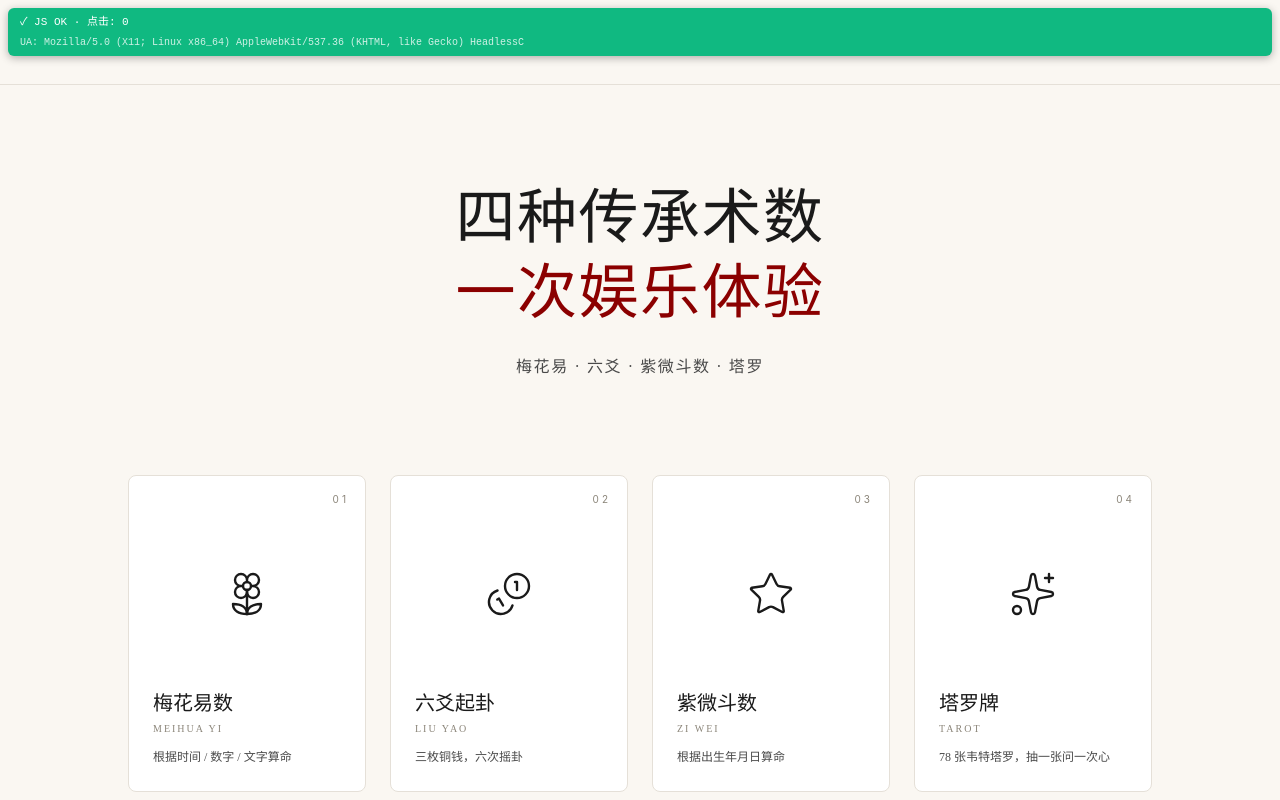
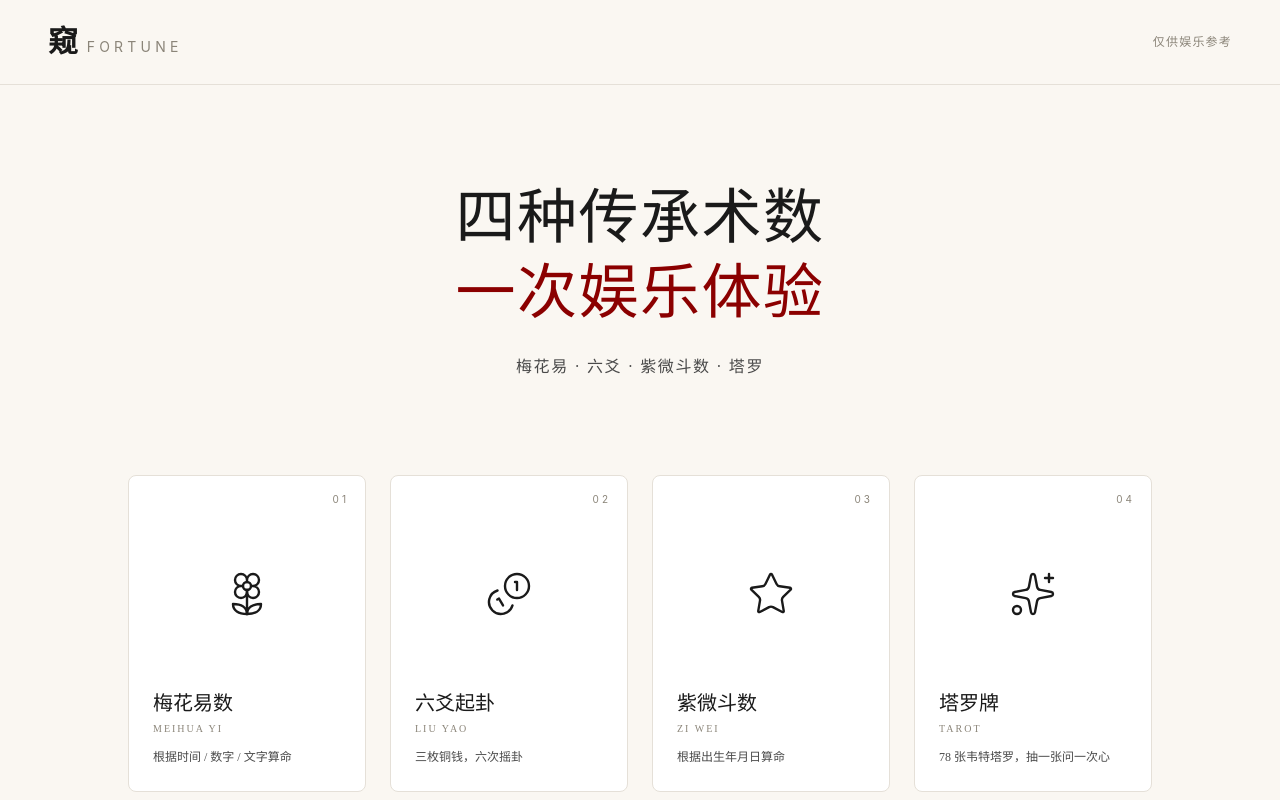
Before and after one commit to luojingwei123/fortune-web, a Next.js app: page / in a window 1280 px wide. Shown: the top 800 px of the page. Built offline with nearby package versions, Linux system fonts and the light colour scheme.

Commit message:
V1.9: 移除 HydrationDebug · LLM 换成 deepseek-v4-flash（首 token 0.4s vs 1.6s）

```diff
--- a/app/api/interpret/route.ts
+++ b/app/api/interpret/route.ts
@@ -228,7 +228,7 @@ export async function POST(req: NextRequest) {
   // 3. 检查环境变量
   const apiKey = process.env.LLM_API_KEY;
   const baseUrl = process.env.LLM_BASE_URL;
-  const model = process.env.LLM_MODEL || "mlamp/deepseek-v4-pro";
+  const model = process.env.LLM_MODEL || "mlamp/deepseek-v4-flash";
   if (!apiKey || !baseUrl) {
     return new Response(
       JSON.stringify({ error: "LLM 未配置，请联系管理员" }),
--- a/app/layout.tsx
+++ b/app/layout.tsx
@@ -1,6 +1,5 @@
 import type { Metadata } from "next";
 import "./globals.css";
-import HydrationDebug from "@/components/HydrationDebug";
 
 export const metadata: Metadata = {
   title: "四种传承术数，一次娱乐体验 · Fortune",
@@ -15,7 +14,6 @@ export default function RootLayout({
   return (
     <html lang="zh-CN" className="h-full antialiased">
       <body className="min-h-full flex flex-col">
-        <HydrationDebug />
         {children}
       </body>
     </html>
--- a/components/HydrationDebug.tsx
+++ /dev/null
@@ -1,75 +0,0 @@
-"use client";
-
-import { useEffect, useState } from "react";
-
-/**
- * 诊断组件：显示 JS/hydration 是否激活 + 捕获全局错误
- */
-export default function HydrationDebug() {
-  const [mounted, setMounted] = useState(false);
-  const [clicks, setClicks] = useState(0);
-  const [errors, setErrors] = useState<string[]>([]);
-  const [ua, setUa] = useState("");
-
-  useEffect(() => {
-    setMounted(true);
-    setUa(navigator.userAgent.slice(0, 80));
-    (window as any).__HYDRATED__ = true;
-    console.log("[fortune-web] hydration OK · React mounted");
-
-    const onError = (e: ErrorEvent) => {
-      setErrors((prev) => [...prev, `ERR: ${e.message} @ ${e.filename}:${e.lineno}`]);
-    };
-    const onRejection = (e: PromiseRejectionEvent) => {
-      setErrors((prev) => [
-        ...prev,
-        `REJECT: ${e.reason?.message || String(e.reason)}`,
-      ]);
-    };
-    window.addEventListener("error", onError);
-    window.addEventListener("unhandledrejection", onRejection);
-    return () => {
-      window.removeEventListener("error", onError);
-      window.removeEventListener("unhandledrejection", onRejection);
-    };
-  }, []);
-
-  return (
-    <div
-      style={{
-        position: "fixed",
-        top: 8,
-        left: 8,
-        right: 8,
-        zIndex: 99999,
-        background: mounted ? "#10b981" : "#ef4444",
-        color: "white",
-        padding: "6px 12px",
-        borderRadius: 6,
-        fontSize: 11,
-        fontFamily: "monospace",
-        boxShadow: "0 2px 8px rgba(0,0,0,0.3)",
-        userSelect: "none",
-        WebkitTapHighlightColor: "transparent",
-        maxHeight: 200,
-        overflow: "auto",
-      }}
-      onClick={() => setClicks((c) => c + 1)}
-    >
-      <div>{mounted ? `✓ JS OK · 点击: ${clicks}` : "✗ NO JS"}</div>
-      {ua && (
-        <div style={{ marginTop: 4, opacity: 0.8, fontSize: 10 }}>
-          UA: {ua}
-        </div>
-      )}
-      {errors.length > 0 && (
-        <div style={{ marginTop: 4, fontSize: 10 }}>
-          <b>{errors.length} 个错误:</b>
-          {errors.slice(-3).map((e, i) => (
-            <div key={i}>{e}</div>
-          ))}
-        </div>
-      )}
-    </div>
-  );
-}
```
